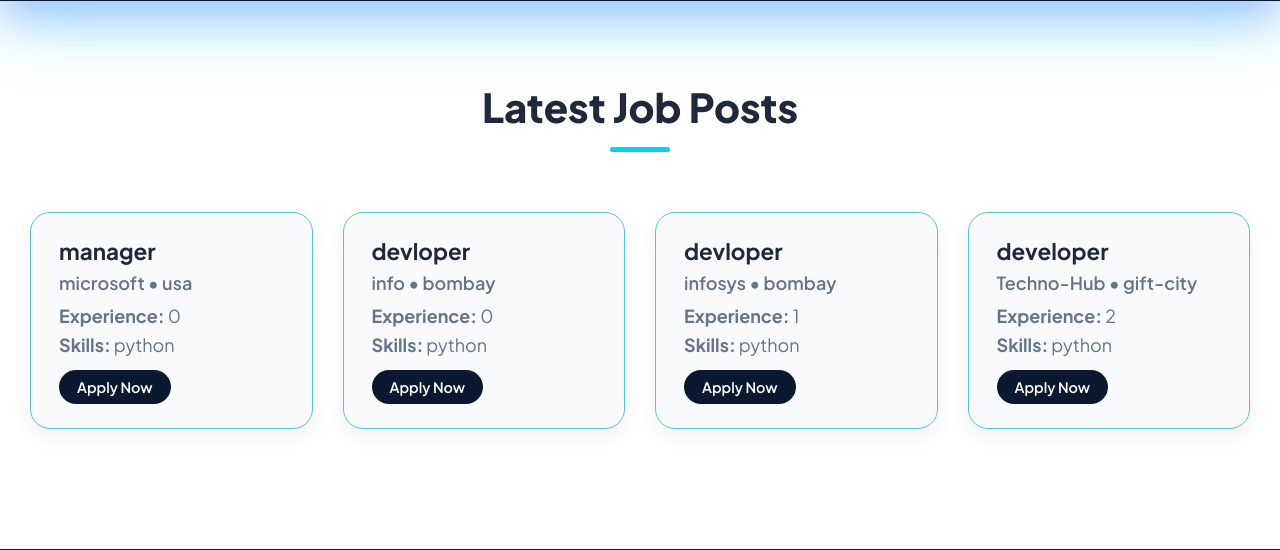
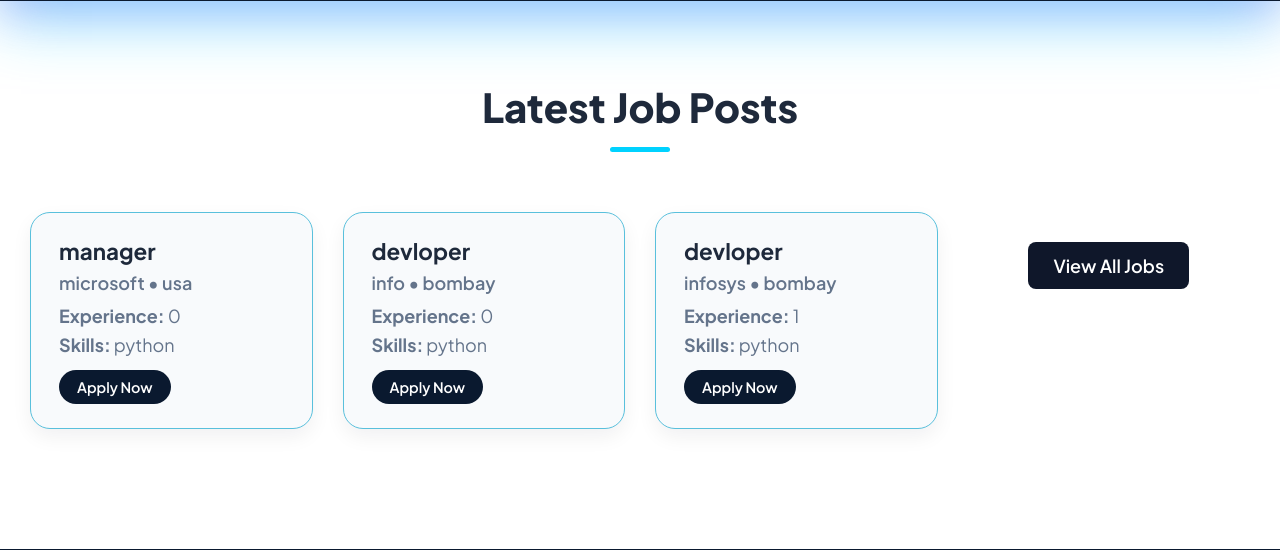
Before and after one commit to Riya-Pujara/My_app, a Django app: page / in a window 1280 px wide. Shown: the part 742-1292 px from the top of the page. Run offline with Django 5.2, Linux system fonts and the light colour scheme; data comes from the database, SQL or seed files in the repository.

Commit message:
Modified Home Page

```diff
--- a/accounts/urls.py
+++ b/accounts/urls.py
@@ -1,19 +1,3 @@
-"""
-URL configuration for My_app project.
-
-The `urlpatterns` list routes URLs to views. For more information please see:
-    https://docs.djangoproject.com/en/5.2/topics/http/urls/
-Examples:
-Function views
-    1. Add an import:  from my_app import views
-    2. Add a URL to urlpatterns:  path('', views.home, name='home')
-Class-based views
-    1. Add an import:  from other_app.views import Home
-    2. Add a URL to urlpatterns:  path('', Home.as_view(), name='home')
-Including another URLconf
-    1. Import the include() function: from django.urls import include, path
-    2. Add a URL to urlpatterns:  path('blog/', include('blog.urls'))
-"""
 from django.contrib import admin
 from django.urls import path
 from . import views
--- a/accounts/views.py
+++ b/accounts/views.py
@@ -35,12 +35,10 @@ def login_view(request):
     return render(request, "login.html")
 
 def home(request):
-    """Home page showing search and latest jobs."""
     latest_jobs = Job.objects.filter(is_active=True).order_by('-created_at')[:6]
     return render(request, 'index.html', {'latest_jobs': latest_jobs})
 
 def registration(request):
-    """Handles Multi-step registration for both Seekers and Employers"""
     if request.method == 'POST':
         role = request.POST.get('role')
         email = request.POST.get('email')
@@ -48,12 +46,10 @@ def registration(request):
         confirm = request.POST.get('password_confirm')
         full_name = request.POST.get('full_name')
 
-        # Check password match
         if password != confirm:
             messages.error(request, "Passwords do not match.")
             return redirect('registration')
 
-        # Check if user already exists
         if User.objects.filter(username=email).exists():
             messages.error(request, "User already exists.")
             return redirect('registration')
@@ -85,11 +81,8 @@ def registration(request):
 
     return render(request, 'registration.html')
 
-# --- 2. THE ROUTER (Crucial for settings.py LOGIN_REDIRECT_URL) ---
-
 @login_required
 def dashboard_redirect(request):
-    """Redirects user to the correct dashboard based on their role"""
     if request.user.is_superuser:
         return redirect('admin_dashboard')
     elif request.user.is_employer:
@@ -97,26 +90,21 @@ def dashboard_redirect(request):
     else:
         return redirect('job_seeker_dashboard')
 
-# --- 3. SEEKER VIEWS ---
 
 @login_required
 def job_seeker_dashboard(request):
-    """Dashboard logic for Job Seekers"""
     if not request.user.is_seeker:
         return redirect('homepage')
 
     profile = request.user.seeker_profile
     apps = Application.objects.filter(seeker=profile)
 
-    # Calculate stats
     stats = {
         'applied_count': apps.count(),
         'weekly_applied': apps.filter(applied_at__gte=datetime.now()-timedelta(days=7)).count(),
         'interview_count': apps.filter(status='Shortlisted').count(),
-        # 'view_count': profile.profile_views
     }
 
-    # Get recommended jobs (simple logic: matching any skill)
     recommended = Job.objects.filter(is_active=True).order_by('-created_at')[:2]
 
     context = {
@@ -132,7 +120,6 @@ def job_seeker_dashboard(request):
 
 @login_required
 def update_resume(request):
-    """Handles resume upload from dashboard"""
     if request.method == 'POST' and request.FILES.get('resume_file'):
         profile = request.user.seeker_profile
         profile.resume = request.FILES['resume_file']
@@ -142,7 +129,6 @@ def update_resume(request):
 
 @login_required
 def manage_resume(request):
-    """Form-based resume upload/edit page"""
     if not request.user.is_seeker:
         return redirect('homepage')
 
@@ -161,7 +147,6 @@ def manage_resume(request):
 
 @login_required
 def apply_job(request, job_id):
-    """Create an Application record then redirect to email compose."""
     if not request.user.is_seeker:
         return redirect('homepage')
 
@@ -200,7 +185,6 @@ def apply_job(request, job_id):
     job = get_object_or_404(Job, id=job_id, is_active=True)
     seeker = request.user.seeker_profile
 
-    # prevent duplicate applications
     application, created = Application.objects.get_or_create(
         job=job,
         seeker=seeker
@@ -223,7 +207,6 @@ def my_applications(request):
     return render(request, 'my_applications.html', {
         'applications': applications
     })
-# --- 4. EMPLOYER VIEWS ---
 
 @login_required
 def employer_dashboard(request):
@@ -287,17 +270,14 @@ def admin_dashboard(request):
         "profiles": profiles,
         "stats": stats
     })
-# --- 6. MISC ACTIONS ---
 
 def logout_view(request):
     logout(request)
     return redirect('homepage')
 
 def job_search(request):
-    """Search logic for the home page search bar"""
     query = request.GET.get('q')
-    # logic to filter Job model and return results page
-    return render(request, 'index.html') # Placeholder
+    return render(request, 'index.html')
 
 @login_required
 def shortlist_candidate(request, applicant_id):
@@ -306,25 +286,21 @@ def shortlist_candidate(request, applicant_id):
 
     application = get_object_or_404(Application, id=applicant_id)
 
-    # Ensure the logged-in employer owns this job
     if not request.user.is_employer or application.job.employer.user != request.user:
         messages.error(request, "Unauthorized access.")
         return redirect('employer_dashboard')
 
-    # Update status
     application.status = 'Shortlisted'
     application.save()
 
     seeker_user = application.seeker.user
 
-    # Save an in-app notification
     Notification.objects.create(
         recipient=seeker_user,
         sender_name=request.user.employer_profile.company_name,
         message=f"Your application for {application.job.job_role} has been shortlisted."
     )
 
-    # Send email notification
     try:
         subject = f"Shortlisted for {application.job.job_role}"
         message_body = (
@@ -351,25 +327,21 @@ def reject_candidate(request, applicant_id):
 
     application = get_object_or_404(Application, id=applicant_id)
 
-    # Ensure the logged-in employer owns this job
     if not request.user.is_employer or application.job.employer.user != request.user:
         messages.error(request, "Unauthorized access.")
         return redirect('employer_dashboard')
 
-    # Update status
     application.status = 'Rejected'
     application.save()
 
     seeker_user = application.seeker.user
 
-    # Save an in-app notification
     Notification.objects.create(
         recipient=seeker_user,
         sender_name=request.user.employer_profile.company_name,
         message=f"Your application for {application.job.job_role} has been rejected."
     )
 
-    # Send email notification
     try:
         subject = f"Update on your application for {application.job.job_role}"
         message_body = (
--- a/static/css/index.css
+++ b/static/css/index.css
@@ -259,3 +259,22 @@
     flex-direction: column;
   }
 }
+
+.view-all-wrapper{
+    text-align:center;
+    margin-top:30px;
+}
+
+.btn-view-all{
+    display:inline-block;
+    background:#0f172a;
+    color:white;
+    padding:12px 25px;
+    border-radius:8px;
+    text-decoration:none;
+    font-weight:600;
+}
+
+.btn-view-all:hover{
+    background:#1e3a8a;
+}
--- a/templates/index.html
+++ b/templates/index.html
@@ -1,8 +1,8 @@
-{% extends 'base.html' %} {% load static %} {% block content %}
-<!-- Broad Navy Header with Multi-Color Glow -->
+{% extends 'base.html' %} {% load static %}
 {% block extra_css %}
 <link rel="stylesheet" href="{% static 'css/index.css' %}" />
 {% endblock %}
+{% block content %}
 <header class="hero-header">
   <div class="container hero-content">
     <div class="top-label">#1 Trusted Recruitment Platform</div>
@@ -51,7 +51,8 @@
     </div>
 
     <div class="jobs-grid">
-      {% if latest_jobs %} {% for job in latest_jobs %}
+  {% if latest_jobs %}
+  {% for job in latest_jobs|slice:":3" %}
   <div class="job-card">
     <h3>{{ job.job_role }}</h3>
     <p class="company">{{ job.company_name }} • {{ job.location }}</p>
@@ -62,7 +63,13 @@
       Apply Now
     </a>
   </div>
-      {% endfor %} {% else %}
+  {% endfor %}
+   <div class="view-all-wrapper">
+  <a href="{% url 'view_all_jobs' %}" class="btn-view-all">
+    View All Jobs
+  </a>
+</div>
+ {% else %}
       <p>No jobs available right now.</p>
       {% endif %}
     </div>
```
Also changed, not shown: 1 other file. Lines whose indentation alone changed are shown as unchanged.
